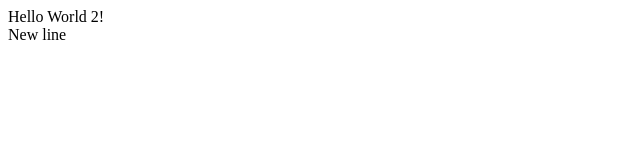
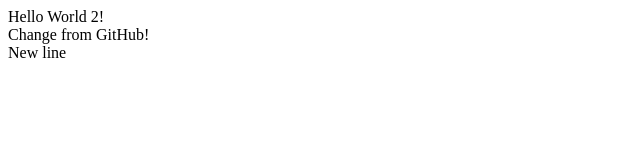
Before and after one commit to t-reppert/testing-git, a plain HTML site: page test.html in a window 1280 px wide. Shown: the whole page, without its empty margins (0-640 px from the left). Drawn offline with Linux system fonts and the light colour scheme.

Commit message:
Update test.html
Test merging!

```diff
--- a/test.html
+++ b/test.html
@@ -4,6 +4,7 @@
   </header>
   <body>
     Hello World 2!<br>
+    Change from GitHub!<br>
     New line<br>
   </body>
 </html>
```
